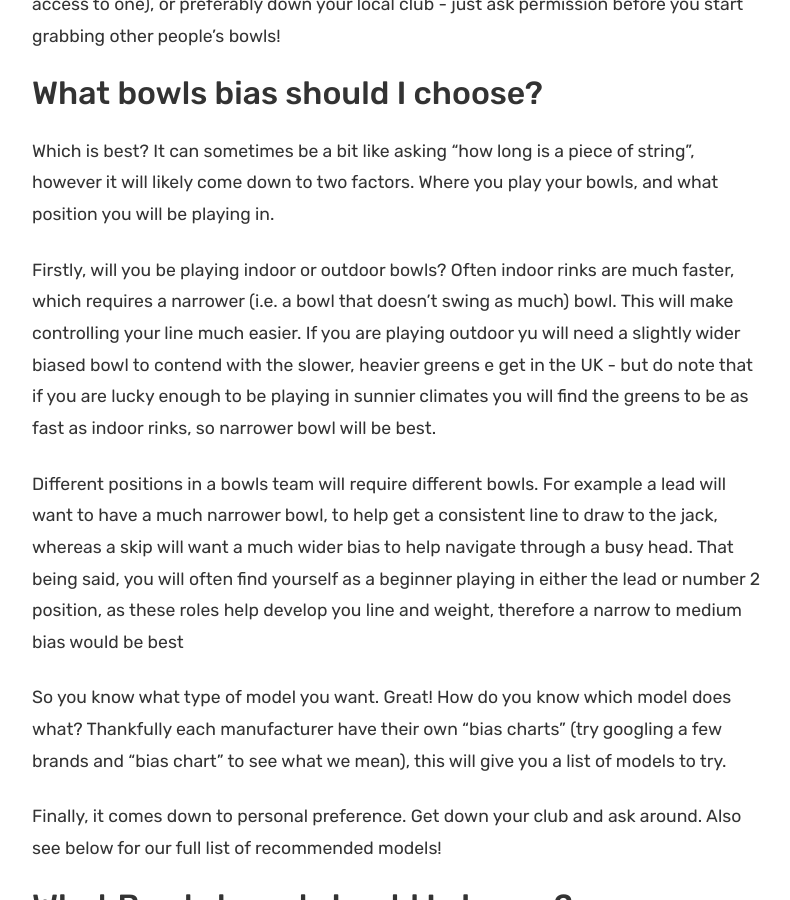
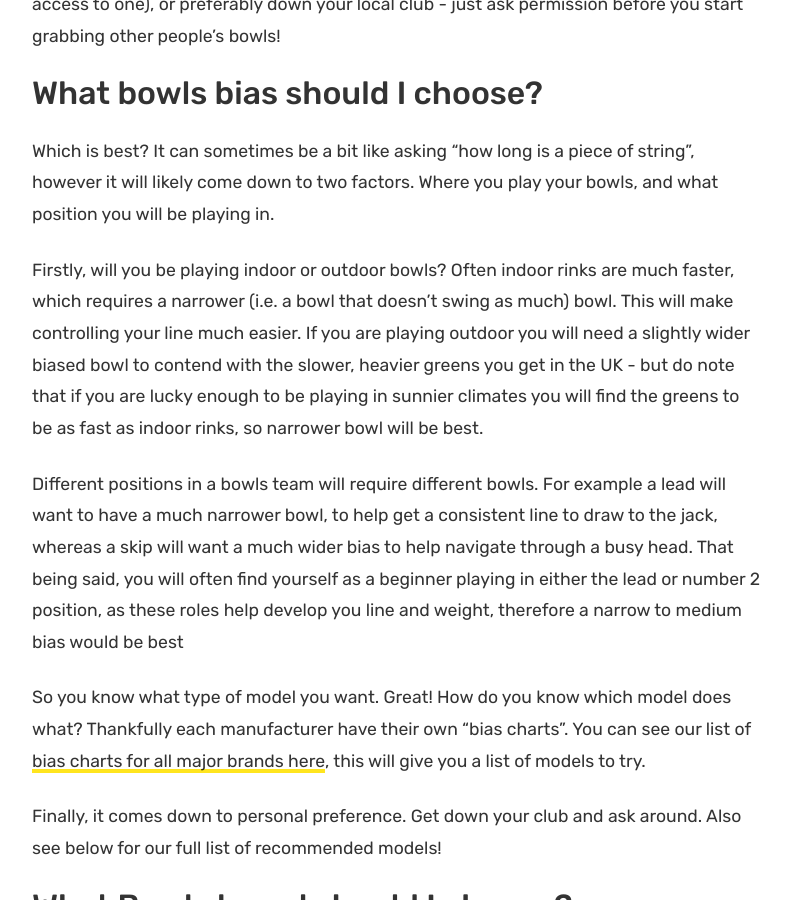
Before and after one commit to krussll/etsysimplicity, a Jekyll site: the page built from _posts/2019-04-09-best-lawn-bowls-for-beginners.md, in a window 1280 px wide and 900 px high, scrolled down 2554 px. Shown: the whole window, without its empty margins (53-843 px from the left). Built offline with Jekyll 4.4.1, drawn with Linux system fonts in a browser that asks for light colours; nearby versions of some CDN libraries.

Commit message:
Update 2019-04-09-best-lawn-bowls-for-beginners.md

```diff
--- a/_posts/2019-04-09-best-lawn-bowls-for-beginners.md
+++ b/_posts/2019-04-09-best-lawn-bowls-for-beginners.md
@@ -77,11 +77,11 @@ Good places to find different bowls to try is either in your local bowls store (
 
 Which is best? It can sometimes be a bit like asking “how long is a piece of string”, however it will likely come down to two factors. Where you play your bowls, and what position you will be playing in.
 
-Firstly, will you be playing indoor or outdoor bowls? Often indoor rinks are much faster, which requires a narrower (i.e. a bowl that doesn’t swing as much) bowl. This will make controlling your line much easier. If you are playing outdoor yu will need a slightly wider biased bowl to contend with the slower, heavier greens e get in the UK - but do note that if you are lucky enough to be playing in sunnier climates you will find the greens to be as fast as indoor rinks, so narrower bowl will be best.
+Firstly, will you be playing indoor or outdoor bowls? Often indoor rinks are much faster, which requires a narrower (i.e. a bowl that doesn’t swing as much) bowl. This will make controlling your line much easier. If you are playing outdoor you will need a slightly wider biased bowl to contend with the slower, heavier greens you get in the UK - but do note that if you are lucky enough to be playing in sunnier climates you will find the greens to be as fast as indoor rinks, so narrower bowl will be best.
 
 Different positions in a bowls team will require different bowls. For example a lead will want to have a much narrower bowl, to help get a consistent line to draw to the jack, whereas a skip will want a much wider bias to help navigate through a busy head. That being said, you will often find yourself as a beginner playing in either the lead or number 2 position, as these roles help develop you line and weight, therefore a narrow to medium bias would be best
 
-So you know what type of model you want. Great! How do you know which model does what? Thankfully each manufacturer have their own “bias charts” (try googling a few brands and “bias chart” to see what we mean), this will give you a list of models to try.
+So you know what type of model you want. Great! How do you know which model does what? Thankfully each manufacturer have their own “bias charts”. You can see our list of <a href="/guide/lawn-bowls-bias-guide-and-trajectory-charts-2020">bias charts for all major brands here</a>, this will give you a list of models to try.
 
 Finally, it comes down to personal preference. Get down your club and ask around. Also see below for our full list of recommended models!
 
```
